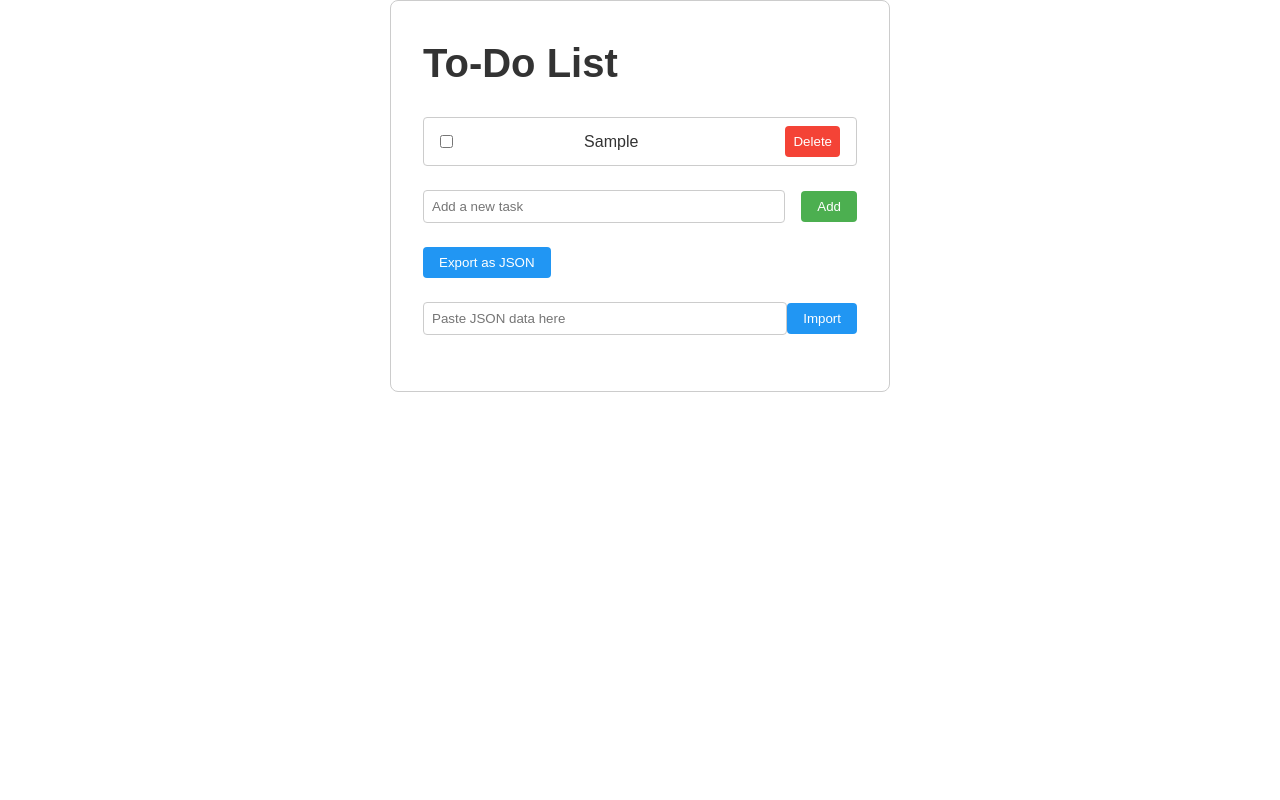
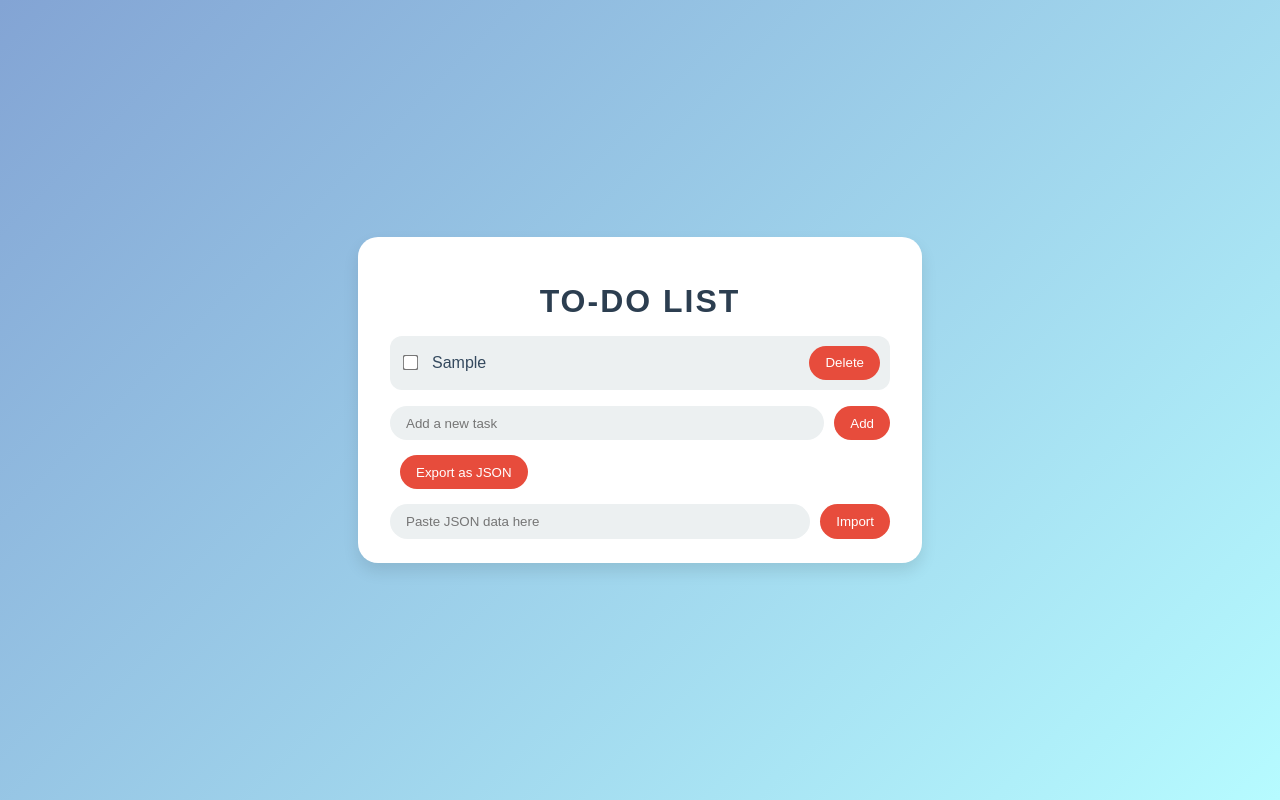
Before and after one commit to FaresGomaa1/to-do-list, a plain HTML site: page index.html in a window 1280 px wide. Both pictures are taken after typing "Sample" into the empty fields and a click on the button "Add". Drawn offline with Linux system fonts and the light colour scheme; no server answers.

Commit message:
Update styles.css

```diff
--- a/styles.css
+++ b/styles.css
@@ -1,133 +1,122 @@
-/* Reset default styles */
-* {
-  margin: 0;
-  padding: 0;
-  box-sizing: border-box;
+body {
+    font-family: 'Arial', sans-serif;
+    background: linear-gradient(135deg, #83a4d4, #b6fbff);
+    margin: 0;
+    padding: 0;
+    display: flex;
+    justify-content: center;
+    align-items: center;
+    height: 100vh;
 }
 
-/* Basic typography */
-body {
-  font-family: Arial, sans-serif;
-  font-size: 16px;
-  line-height: 1.5;
-  color: #333;
+.todo-container {
+    width: 90%;
+    max-width: 500px;
+    background-color: #ffffff;
+    padding: 1.5rem 2rem;
+    box-shadow: 0px 8px 16px rgba(0, 0, 0, 0.1);
+    border-radius: 20px;
+    overflow: hidden;
+    position: relative;
 }
 
 h1 {
-  font-size: 2.5rem;
-  margin-bottom: 1.5rem;
+    text-align: center;
+    color: #2c3e50;
+    margin-bottom: 1rem;
+    text-transform: uppercase;
+    letter-spacing: 2px;
 }
 
-/* Layout styles */
-.todo-container {
-  max-width: 500px;
-  margin: 0 auto;
-  padding: 2rem;
-  border: 1px solid #ccc;
-  border-radius: 8px;
+ul.todo-list {
+    margin: 0;
+    padding: 0;
+    list-style-type: none;
 }
 
-.todo-list {
-  list-style: none;
-  margin-bottom: 1.5rem;
+ul.todo-list li {
+    display: flex;
+    align-items: center;
+    background-color: #ecf0f1;
+    margin: 10px 0;
+    padding: 10px;
+    border-radius: 12px;
+    transition: all 0.3s ease;
+    position: relative;
+    overflow: hidden;
 }
 
-.todo-list li {
-  display: flex;
-  align-items: center;
-  justify-content: space-between;
-  padding: 0.5rem 1rem;
-  border: 1px solid #ccc;
-  border-radius: 4px;
-  margin-bottom: 0.5rem;
+ul.todo-list li:hover {
+    transform: scale(1.05);
 }
 
-.todo-list li span {
-  flex: 1;
+ul.todo-list li:before {
+    content: "";
+    position: absolute;
+    left: -100%;
+    top: 50%;
+    width: 100%;
+    height: 50%;
+    background: rgba(255, 255, 255, 0.15);
+    transform: rotate(-45deg);
+    transition: left 0.3s ease;
 }
 
-.todo-list li button {
-  margin-left: 1rem;
-  padding: 0.5rem;
-  border: none;
-  border-radius: 4px;
-  background-color: #f44336;
-  color: #fff;
-  cursor: pointer;
-  transition: background-color 0.2s ease-in-out;
+ul.todo-list li:hover:before {
+    left: 100%;
 }
 
-.todo-list li button:hover {
-  background-color: #d32f2f;
+input[type="checkbox"] {
+    margin-right: 15px;
+    transform: scale(1.2);
+    cursor: pointer;
+}
+
+label {
+    flex: 1;
+    color: #34495e;
 }
 
 form {
-  display: flex;
-  align-items: center;
-  margin-bottom: 1.5rem;
+    display: flex;
+    justify-content: space-between;
+    align-items: center;
+    margin-top: 1rem;
 }
 
-form input[type="text"] {
-  flex: 1;
-  padding: 0.5rem;
-  border: 1px solid #ccc;
-  border-radius: 4px;
+input[type="text"], #import-input {
+    flex: 1;
+    padding: 0.6rem 1rem;
+    border: none;
+    border-radius: 30px;
+    background-color: #ecf0f1;
+    transition: box-shadow 0.2s ease;
 }
 
-form button[type="submit"] {
-  margin-left: 1rem;
-  padding: 0.5rem 1rem;
-  border: none;
-  border-radius: 4px;
-  background-color: #4caf50;
-  color: #fff;
-  cursor: pointer;
-  transition: background-color 0.2s ease-in-out;
+input[type="text"]:focus, #import-input:focus {
+    box-shadow: 0 0 10px rgba(0, 0, 0, 0.1);
+    outline: none;
 }
 
-form button[type="submit"]:hover {
-  background-color: #388e3c;
+button {
+    margin-left: 10px;
+    padding: 0.6rem 1rem;
+    background-color: #e74c3c;
+    color: #fff;
+    border: none;
+    border-radius: 30px;
+    cursor: pointer;
+    transition: background-color 0.3s ease, transform 0.2s ease;
 }
 
-#export-button {
-  display: block;
-  margin-bottom: 1.5rem;
-  padding: 0.5rem 1rem;
-  border: none;
-  border-radius: 4px;
-  background-color: #2196f3;
-  color: #fff;
-  cursor: pointer;
-  transition: background-color 0.2s ease-in-out;
+button:hover {
+    background-color: #c0392b;
 }
 
-#export-button:hover {
-  background-color: #1976d2;
+button:active {
+    transform: scale(0.95);
 }
 
-#import-form {
-  margin-bottom: 1.5rem;
+#export-button, #import-form {
+    margin-top: 15px;
 }
-
-#import-form input[type="text"] {
-  width: 100%;
-  padding: 0.5rem;
-  border: 1px solid #ccc;
-  border-radius: 4px;
-}
-
-#import-form button[type="submit"] {
-  display: block;
-  margin: 0 auto;
-  padding: 0.5rem 1rem;
-  border: none;
-  border-radius: 4px;
-  background-color: #2196f3;
-  color: #fff;
-  cursor: pointer;
-  transition: background-color 0.2s ease-in-out;
-}
-
-#import-form button[type="submit"]:hover {
-  background-color: #1976d2;
-}
```
